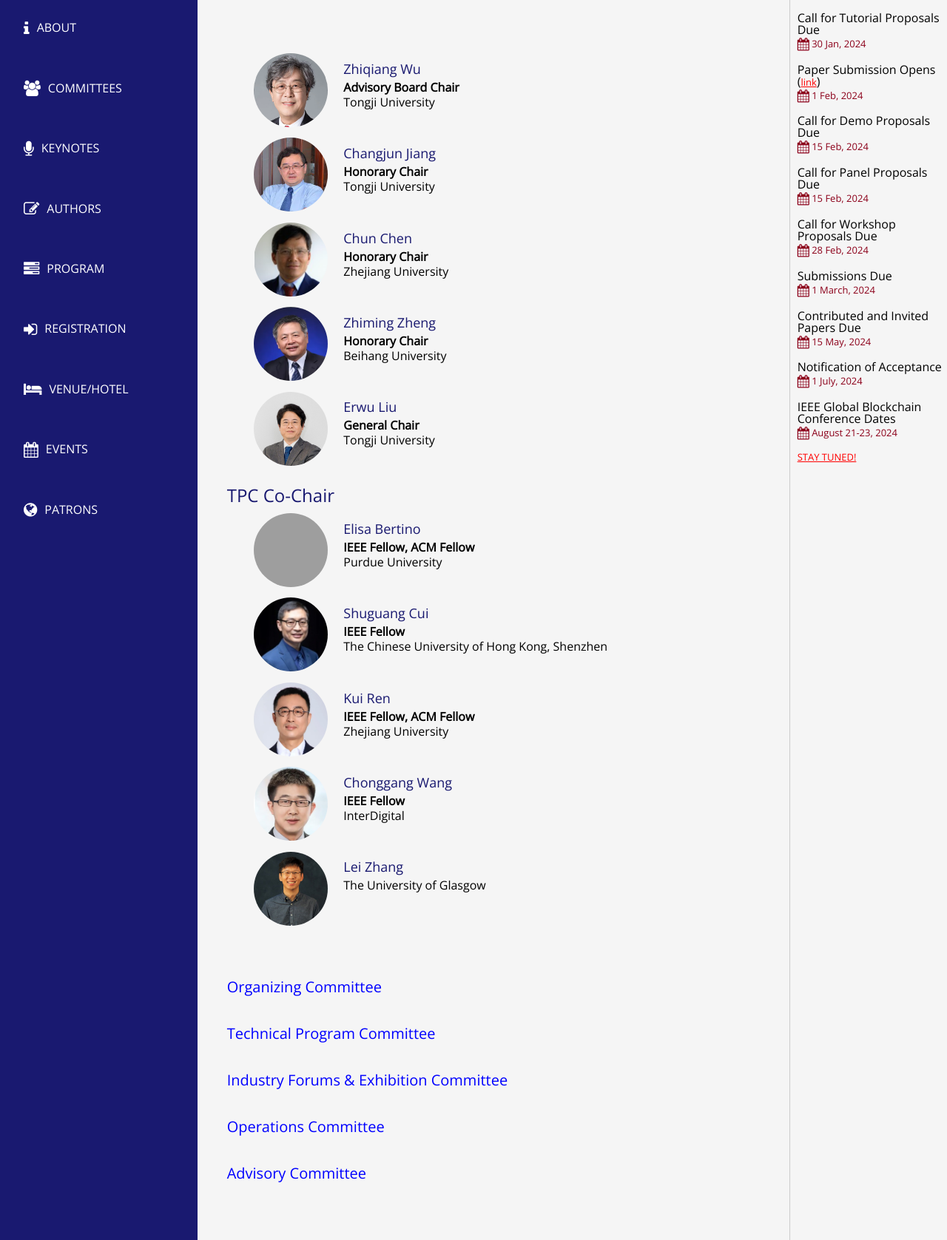
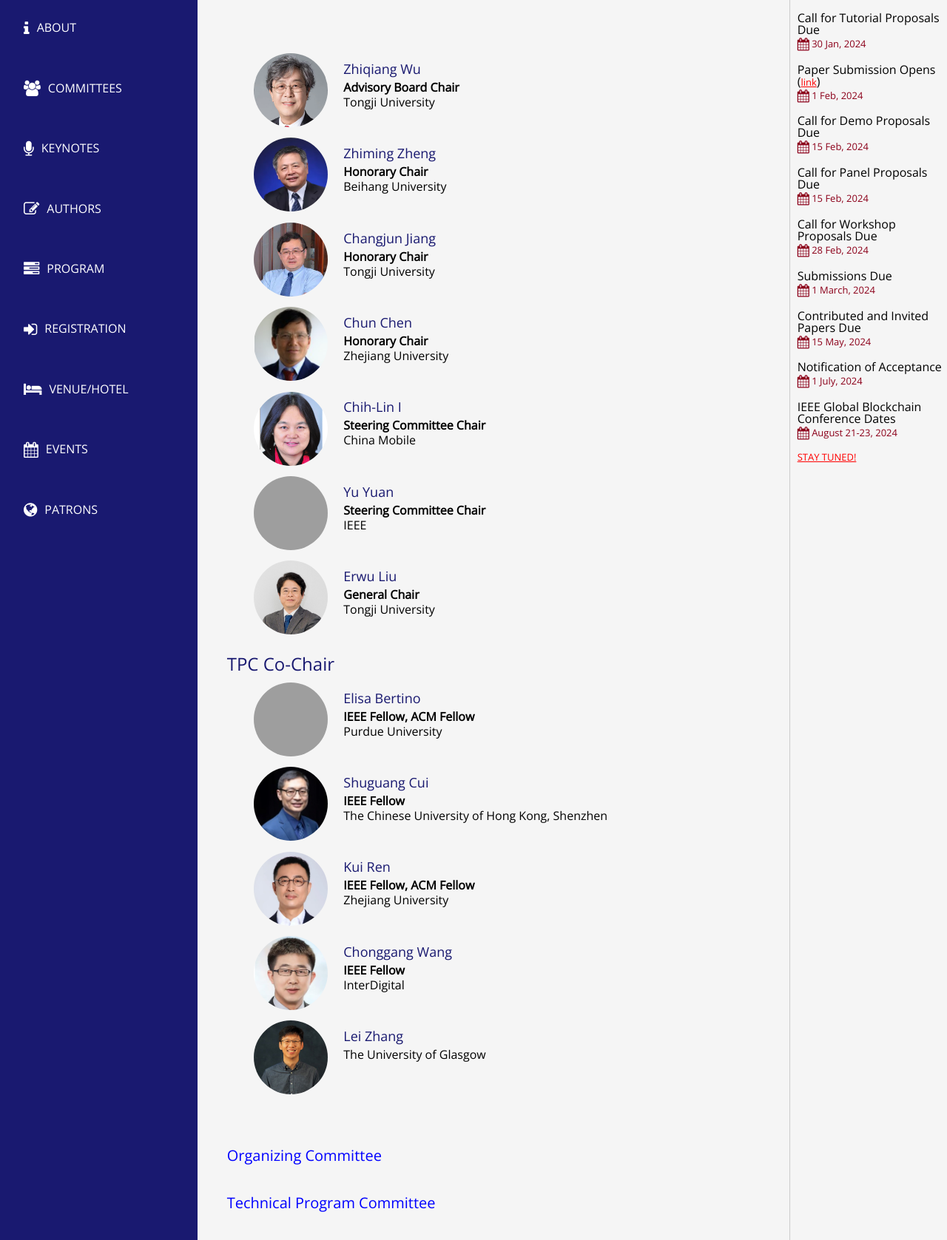
Before and after one commit to bjyurkovich/ieee-conference-web-template, a PHP site: page /organizers.php in a window 1280 px wide. Shown: the part 404-2081 px from the top of the page at 74% size. Run offline with PHP 8.4, Linux system fonts and the light colour scheme; some libraries are stand-ins or nearby versions; grey boxes are pictures that could not be loaded.

Commit message:
Update organizers.php
Add Steering Committee Chairs

```diff
--- a/organizers.php
+++ b/organizers.php
@@ -12,6 +12,17 @@ require 'header-left-bar.php'; //THIS MUST BE INCLUDED FOR EACH PAGE
 			<div class="name">Zhiqiang Wu</div>
 			<div class="role bold">Advisory Board Chair</div>
 			<div class="affiliation">Tongji University</div>
+		</div>
+	</div>
+
+
+
+	<div class="flex flex-auto person-container">
+		<div class="pic headshot round" style="background:url(images/organizers/zhengzhiming.png);background-size:100px 100px;"></div>
+		<div class="info-container">
+			<div class="name">Zhiming Zheng</div>
+			<div class="role bold">Honorary Chair</div>
+			<div class="affiliation">Beihang University</div>
 		</div>
 	</div>
 
@@ -33,12 +44,23 @@ require 'header-left-bar.php'; //THIS MUST BE INCLUDED FOR EACH PAGE
 		</div>
 	</div>
 
+
+
 	<div class="flex flex-auto person-container">
-		<div class="pic headshot round" style="background:url(images/organizers/zhengzhiming.png);background-size:100px 100px;"></div>
+		<div class="pic headshot round" style="background:url(images/organizers/yizhilin.png);background-size:100px 100px;"></div>
 		<div class="info-container">
-			<div class="name">Zhiming Zheng</div>
-			<div class="role bold">Honorary Chair</div>
-			<div class="affiliation">Beihang University</div>
+			<div class="name">Chih-Lin I</div>
+			<div class="role bold">Steering Committee Chair</div>
+			<div class="affiliation">China Mobile</div>
+		</div>
+	</div>
+
+	<div class="flex flex-auto person-container">
+		<div class="pic headshot round" style="background:url(images/organizers/yuanyu.png);background-size:100px 100px;"></div>
+		<div class="info-container">
+			<div class="name">Yu Yuan</div>
+			<div class="role bold">Steering Committee Chair</div>
+			<div class="affiliation">IEEE</div>
 		</div>
 	</div>
 
```
